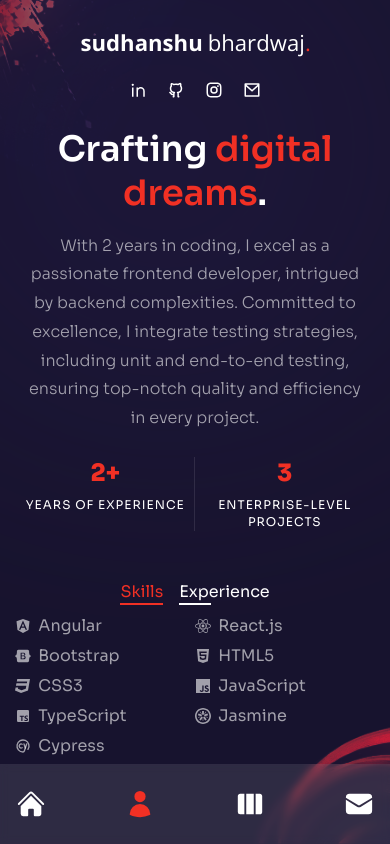
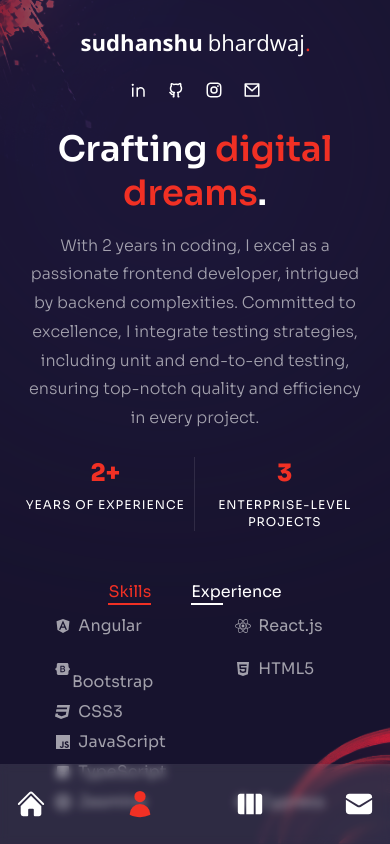
Before and after one commit to Sudhanshu-bh/sb-portfolio, a Next.js app: page /about in a window 390 px wide. Built offline with nearby package versions, Linux system fonts and the light colour scheme.

Commit message:
small screens ui enhancements

```diff
--- a/components/Layout.js
+++ b/components/Layout.js
@@ -16,7 +16,7 @@
 const Layout = ({ children }) => {
 	return (
 		<div
-			className={`page bg-site text-white bg-cover bg-no-repeat min-h-[670px] ${sora.variable} font-sora relative overflow-hidden`}
+			className={`page bg-site text-white bg-cover bg-no-repeat min-h-[620px] ${sora.variable} font-sora relative overflow-hidden`}
 		>
 			<TopLeftImg />
 			<Nav />
--- a/pages/about/index.js
+++ b/pages/about/index.js
@@ -119,7 +119,7 @@
 					className="flex flex-col w-full xl:max-w-[48%] h-[480px] mt-4 xl:mt-0"
 				>
 					{/* tabs title */}
-					<div className="flex gap-x-4 xl:gap-x-8 mx-auto xl:mx-0">
+					<div className="flex gap-x-10 xl:gap-x-8 mx-auto xl:mx-0">
 						{aboutSections.map((item, itemIndex) => (
 							<div
 								className={`${
@@ -136,9 +136,7 @@
 					</div>
 
 					{/* tabs content */}
-					<div className="py-2 xl:py-6 flex flex-col gap-y-4 items-center xl:items-start">
-						{aboutSections[index].component}
-					</div>
+					<div className="py-2 xl:py-6">{aboutSections[index].component}</div>
 				</motion.div>
 			</div>
 		</div>
--- a/pages/about/sections/Skills.js
+++ b/pages/about/sections/Skills.js
@@ -31,7 +31,7 @@
 		<div className="flex flex-wrap">
 			{SkillsData.map((item, itemIndex) => (
 				<div
-					className="flex-[50%] flex w-full items-center mb-1 text-white/60"
+					className="flex-[50%] flex w-full items-center px-10 xl:px-0 mb-1 text-white/60"
 					key={itemIndex}
 				>
 					<item.icon />
--- a/pages/index.js
+++ b/pages/index.js
@@ -39,7 +39,7 @@
 						Elegance in Every Line, Brilliance in Every Design - Your Digital
 						Experience Elevated.
 					</motion.p>
-					{/* btn */}
+					{/* my projects button */}
 					<div className="flex justify-center xl:hidden relative">
 						<ProjectsBtn />
 					</div>
@@ -48,10 +48,11 @@
 						initial="hidden"
 						animate="show"
 						exit="hidden"
-						className="hidden xl:flex"
+						className="hidden xl:flex mb-12"
 					>
 						<ProjectsBtn />
 					</motion.div>
+					<div className="min-h-24 hidden"></div>
 				</div>
 			</div>
 			{/* image */}
```
